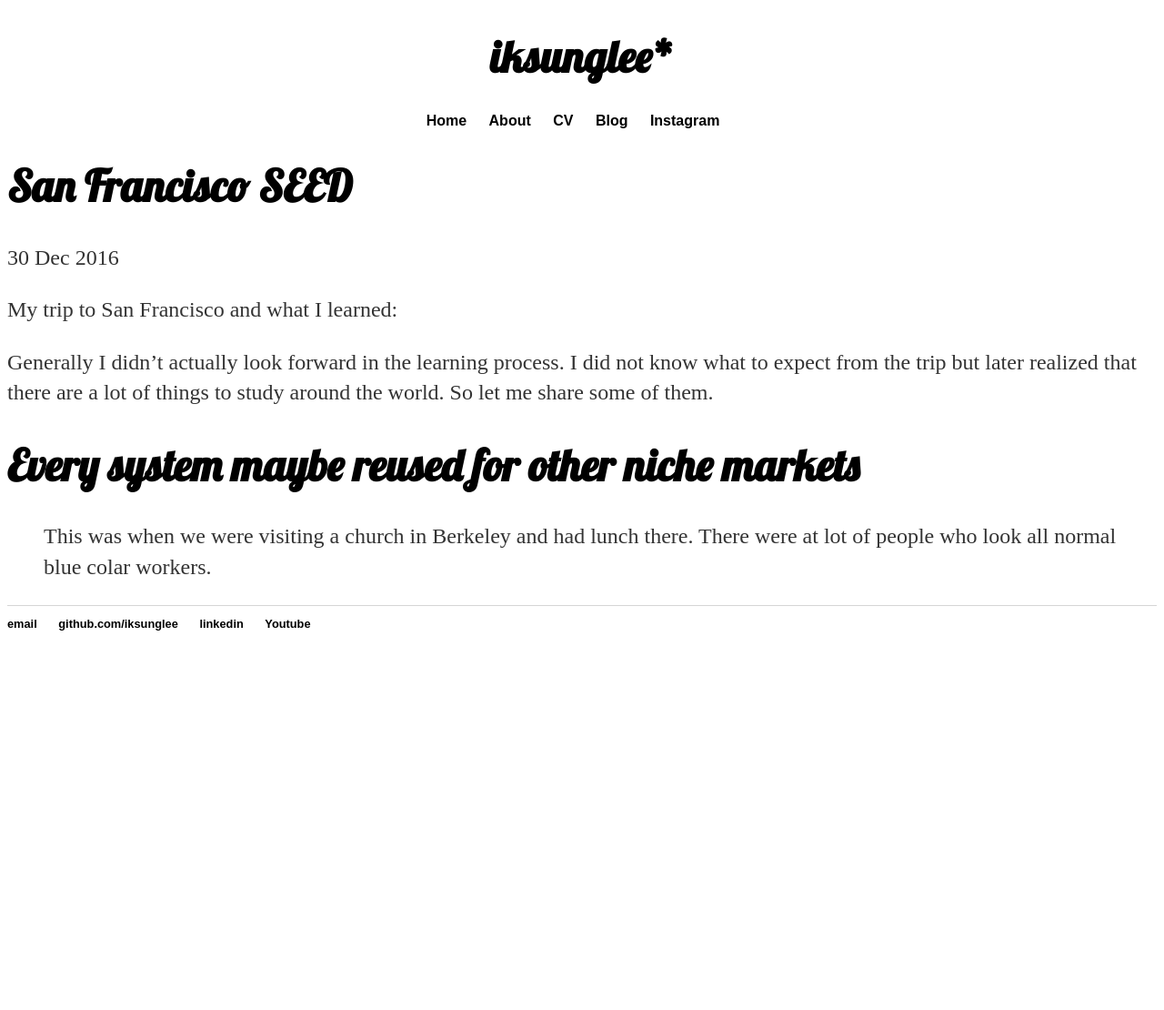
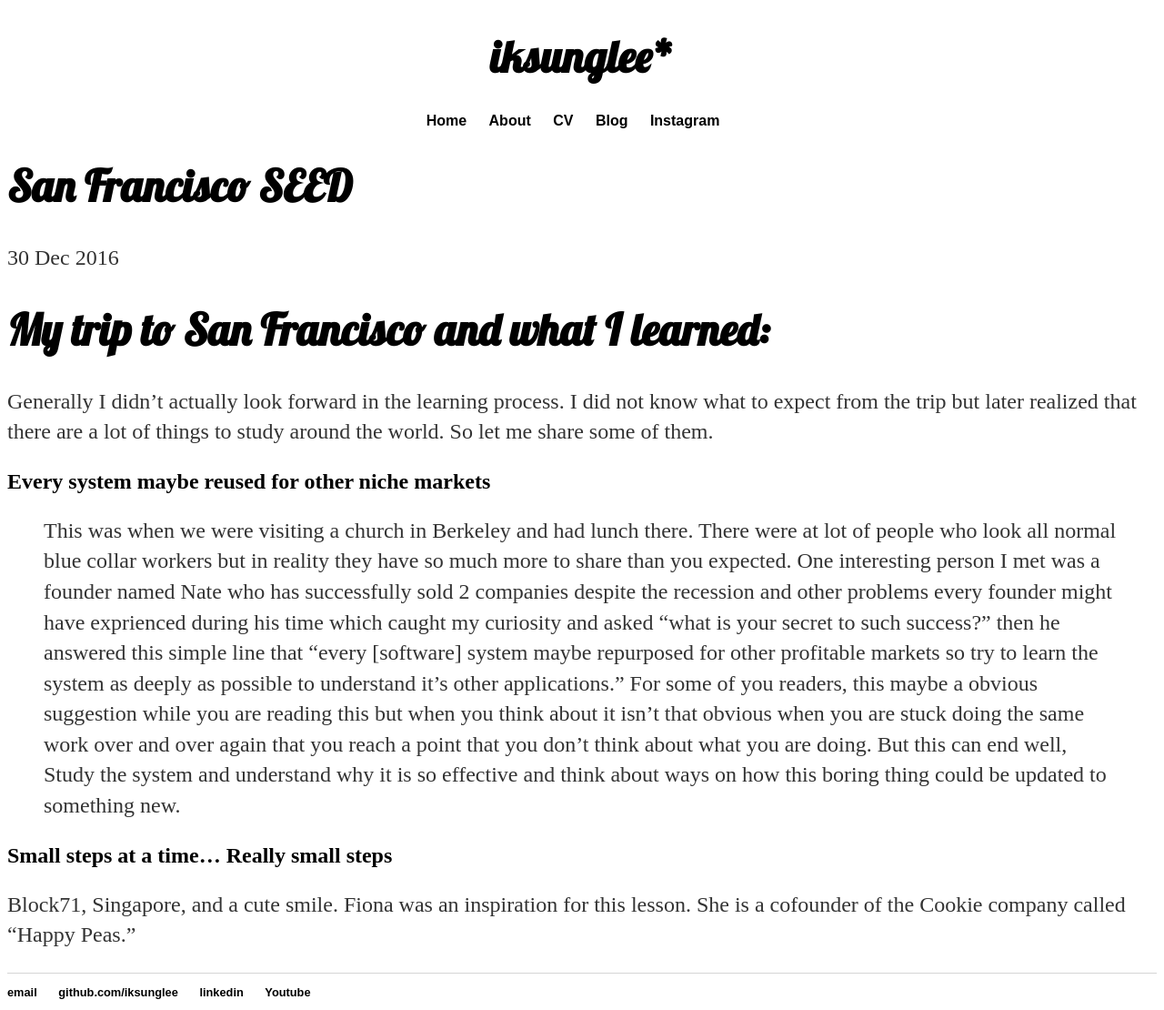
Before and after one commit to iksunglee/iksunglee.github.io, a Jekyll site: the page built from _posts/2017-02-06-San-Francisco-Trip.md, in a window 1280 px wide. Shown: the whole page at 91% size. Built offline with Jekyll 4.4.1, drawn with Linux system fonts in a browser that asks for light colours; before the commit the page ends 900 px from its top, so only the background shows below that.

Commit message:
Update 2017-02-06-San-Francisco-Trip.md
send point

```diff
--- a/_posts/2017-02-06-San-Francisco-Trip.md
+++ b/_posts/2017-02-06-San-Francisco-Trip.md
@@ -5,12 +5,17 @@ date: 2016-12-30
 ---
 
 My trip to San Francisco and what I learned:
-
+============================================
 
 Generally I didn't actually look forward in the learning process. I did not know what to expect from the trip but later realized that there are a lot of things to study around the world. So let me share some of them.
 
 Every system maybe reused for other niche markets
-=================================================
+--------------------------------------------------
 
-   > This was when we were visiting a church in Berkeley and had lunch there. There were at lot of people
-   who look all normal blue colar workers.
+> This was when we were visiting a church in Berkeley and had lunch there. There were at lot of people who look all normal blue collar workers but in reality they have so much more to share than you expected. One interesting person I met was a founder named Nate who has successfully sold 2 companies despite the recession and other problems every founder might have exprienced during his time which caught my curiosity and asked "what is your secret to such success?" then he answered this simple line that "every [software] system maybe repurposed for other profitable markets so try to learn the system as deeply as possible to understand it's other applications."
+> For some of you readers, this maybe a obvious suggestion while you are reading this but when you think about it isn't that obvious when you are stuck doing the same work over and over again that you reach a point that you don't think about what you are doing. But this can end well, Study the system and understand why it is so effective and think about ways on how this boring thing could be updated to something new.
+
+Small steps at a time... Really small steps
+-------------------------------------------
+
+Block71, Singapore, and a cute smile. Fiona was an inspiration for this lesson. She is a cofounder of the Cookie company called "Happy Peas."
```
